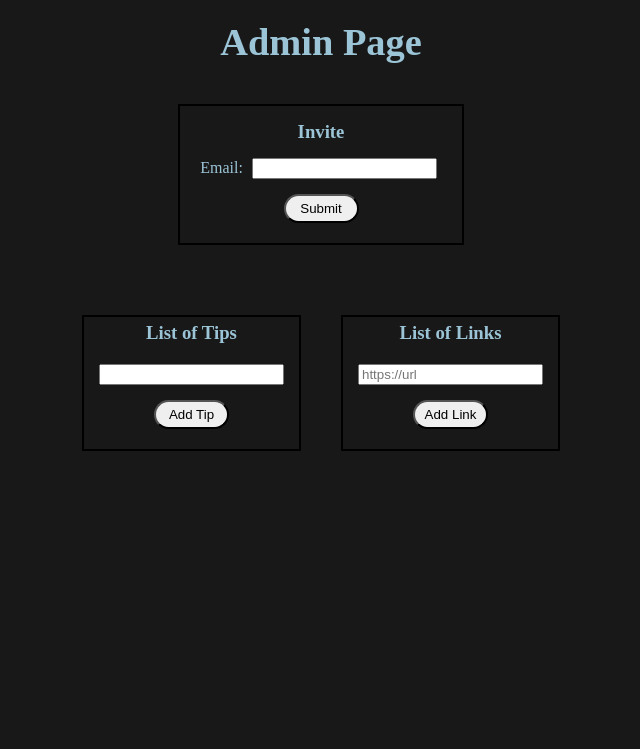
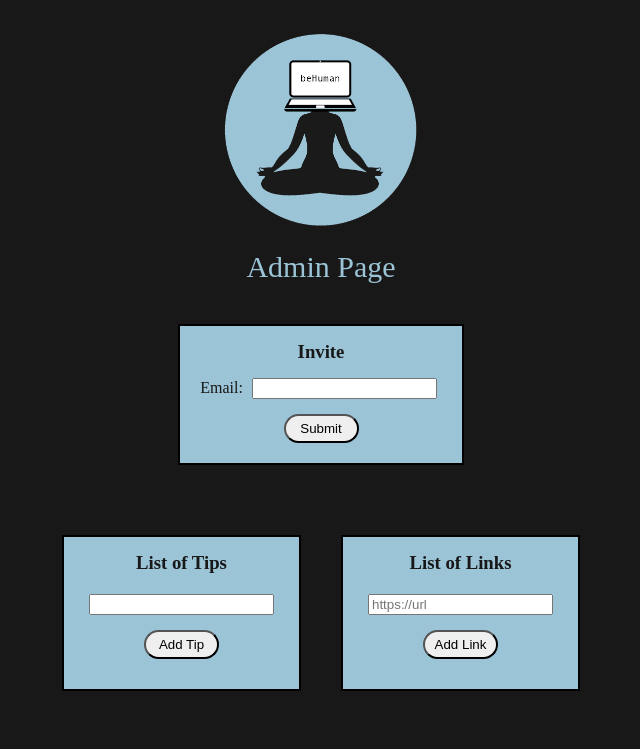
Before and after one commit to alchemy-be-human/beHuman-server, a website: page public/admin/index.html in a window 1280 px wide. Shown: the whole page, without its empty margins (319-959 px from the left). Drawn offline with nearby package versions, Linux system fonts and the light colour scheme; no server answers.

Commit message:
updates css on admin.css, adds logo to admin index.html, adjust spaceing on index.css, admin.css and updatePassword.css

```diff
--- a/public/admin/admin.css
+++ b/public/admin/admin.css
@@ -2,12 +2,25 @@ main {
     display: flex;
     flex-direction: column;
     align-items: center;
+}
+img {
+    margin-top: 20px;
+    margin-bottom: 10px;
+}
+
+header {
+    font-size: 30px;
+    margin: 10px;
 }
 
 section {
     margin: 20px;
     padding: 10px;
     text-align: center;
+}
+
+h3 {
+    margin: 5px;
 }
 
 button {
@@ -20,6 +33,8 @@ button {
 #invite-section {
     border: solid 2px black;
     text-align: center;
+    color: rgb(24, 24, 24);
+    background-color: #9cc4d7;
 }
 
 #display-section {
@@ -28,10 +43,14 @@ button {
 
 .list-container {
     border: solid 2px black;
+    color: rgb(24, 24, 24);
+    background-color: #9cc4d7;
     margin: 20px;
+    padding: 10px;
     display: flex;
     flex-direction: column;
     align-items: center;
+    max-width: 400px;
 }
 
 .display-case {
--- a/public/admin/index.html
+++ b/public/admin/index.html
@@ -8,10 +8,9 @@
     <title>beHuman: Admin</title>
 </head>
 <body>
+    <img src="../largeVector.png" alt="beHuman Logo" width="200">
     <header>
-        <h1>
-            Admin Page
-        </h1>
+        Admin Page
     </header>
 
     <main>
--- a/public/index.css
+++ b/public/index.css
@@ -2,9 +2,14 @@
     box-sizing: border-box;
     margin: 5px;
 }
+img {
+    margin-top: 20px;
+    margin-bottom: 10px;
+}
 
 header {
     font-size: larger;
+    margin: 10px;
 }
 
 body {
--- a/public/updatePassword/updatePassword.css
+++ b/public/updatePassword/updatePassword.css
@@ -2,9 +2,14 @@
   box-sizing: border-box;
   margin: 5px;
 }
+img {
+  margin-top: 20px;
+  margin-bottom: 10px;
+}
 
 header {
   font-size: larger;
+  margin: 10px;
 }
 
 body {
```
